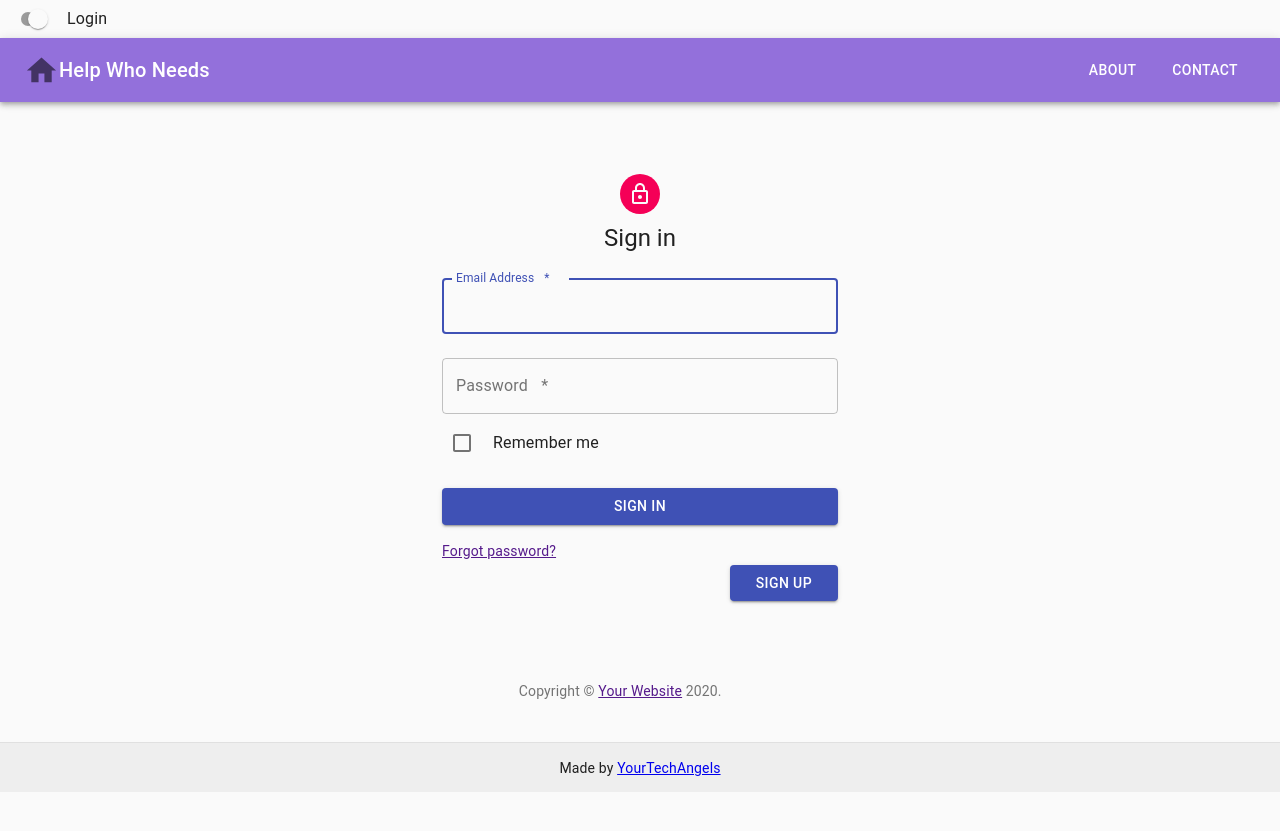
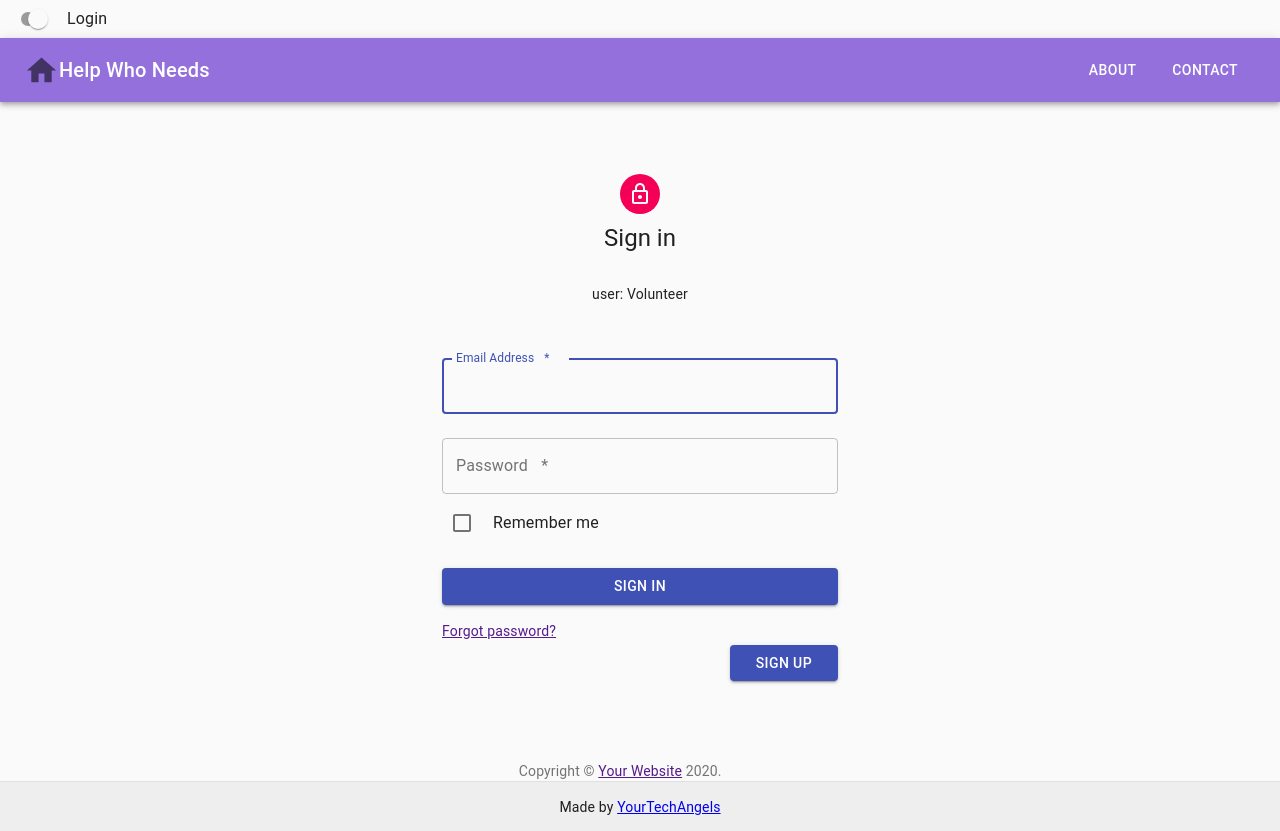
Before and after one commit to sktrip/HelpWhoNeeds, a React (Create React App) app: page /login/Volunteer in a window 1280 px wide. Before the commit the page ends 800 px from the top, so only its background shows below. Built offline with nearby package versions, Linux system fonts and the light colour scheme; the HTML template or start-up script is replaced by a standard one.

Commit message:
Pass data from parameters using Link component

```diff
--- a/package.json
+++ b/package.json
@@ -8,8 +8,11 @@
     "@testing-library/jest-dom": "^5.11.6",
     "@testing-library/react": "^11.2.2",
     "@testing-library/user-event": "^12.6.0",
+    "moment": "^2.29.1",
+    "mui-datatables": "^3.7.3",
     "react": "^17.0.1",
     "react-dom": "^17.0.1",
+    "react-moment": "^1.1.1",
     "react-router-dom": "^5.2.0",
     "react-scripts": "4.0.1",
     "web-vitals": "^0.2.4"
--- a/src/App.js
+++ b/src/App.js
@@ -1,11 +1,11 @@
 import React from "react";
 import "./App.css";
-import AppNavBar from "./components/structure/AppNavBar";
-import Landing from "./components/landing/Landing";
-import About from "./components/landing/About";
-import Contact from "./components/landing/Contact";
-import Footer from "./components/structure/Footer";
-import SignIn from "./components/login/SignIn";
+import AppNavBar from "./components/structure/AppNavBar"
+import Landing from "./components/landing/Landing"
+import About from "./components/landing/About"
+import Contact from "./components/landing/Contact"
+import Footer from "./components/structure/Footer"
+import SignIn from "./components/login/SignIn"
 import VolunteerRegistration  from "./components/volunteerRegistration/VolunteerRegistration"
 import { BrowserRouter as Router,  Route, Switch } from "react-router-dom"
 import './App.css'
@@ -26,7 +26,7 @@ function App() {
                 <Route path="/contact">
                     <Contact />
                 </Route>
-                <Route path="/login">
+                <Route path="/login/:userType">
                     <SignIn />
                 </Route>
                 <Route path="/volunteerRegistration">
--- a/src/components/landing/Landing.js
+++ b/src/components/landing/Landing.js
@@ -49,7 +49,7 @@ const Landing = () => {
                     variant="outlined"
                     color="default"
                     component={Link}
-                    to={"/login"}
+                    to={"/login/Vulnerable"}
                     onClick={() => {
                         setUser("Vulnerable");
                 }}
@@ -62,7 +62,7 @@ const Landing = () => {
                     variant="outlined"
                     color="default"
                     component={Link}
-                    to={"/login"}
+                    to={"/login/Volunteer"}
                     onClick={() => {
                         setUser("Volunteer");}}
                 >
--- a/src/components/login/SignIn.js
+++ b/src/components/login/SignIn.js
@@ -5,7 +5,7 @@ import CssBaseline from "@material-ui/core/CssBaseline";
 import TextField from "@material-ui/core/TextField";
 import FormControlLabel from "@material-ui/core/FormControlLabel";
 import Checkbox from "@material-ui/core/Checkbox";
-import { Link } from "react-router-dom";
+import { Link, useParams } from "react-router-dom";
 import Grid from "@material-ui/core/Grid";
 import Box from "@material-ui/core/Box";
 import LockOutlinedIcon from "@material-ui/icons/LockOutlined";
@@ -48,6 +48,7 @@ const useStyles = makeStyles((theme) => ({
 
 export default function SignIn() {
     const classes = useStyles();
+    let param = useParams();
 
     return (
         <Container component="main" maxWidth="xs">
@@ -59,6 +60,7 @@ export default function SignIn() {
                 <Typography component="h1" variant="h5">
                     Sign in
         </Typography>
+                <p>user: {param.userType}</p>
                 <form className={classes.form} noValidate>
                     <TextField
                         variant="outlined"
```
Also changed, not shown: 1 other file (tests, documents, lock files or other folders).
